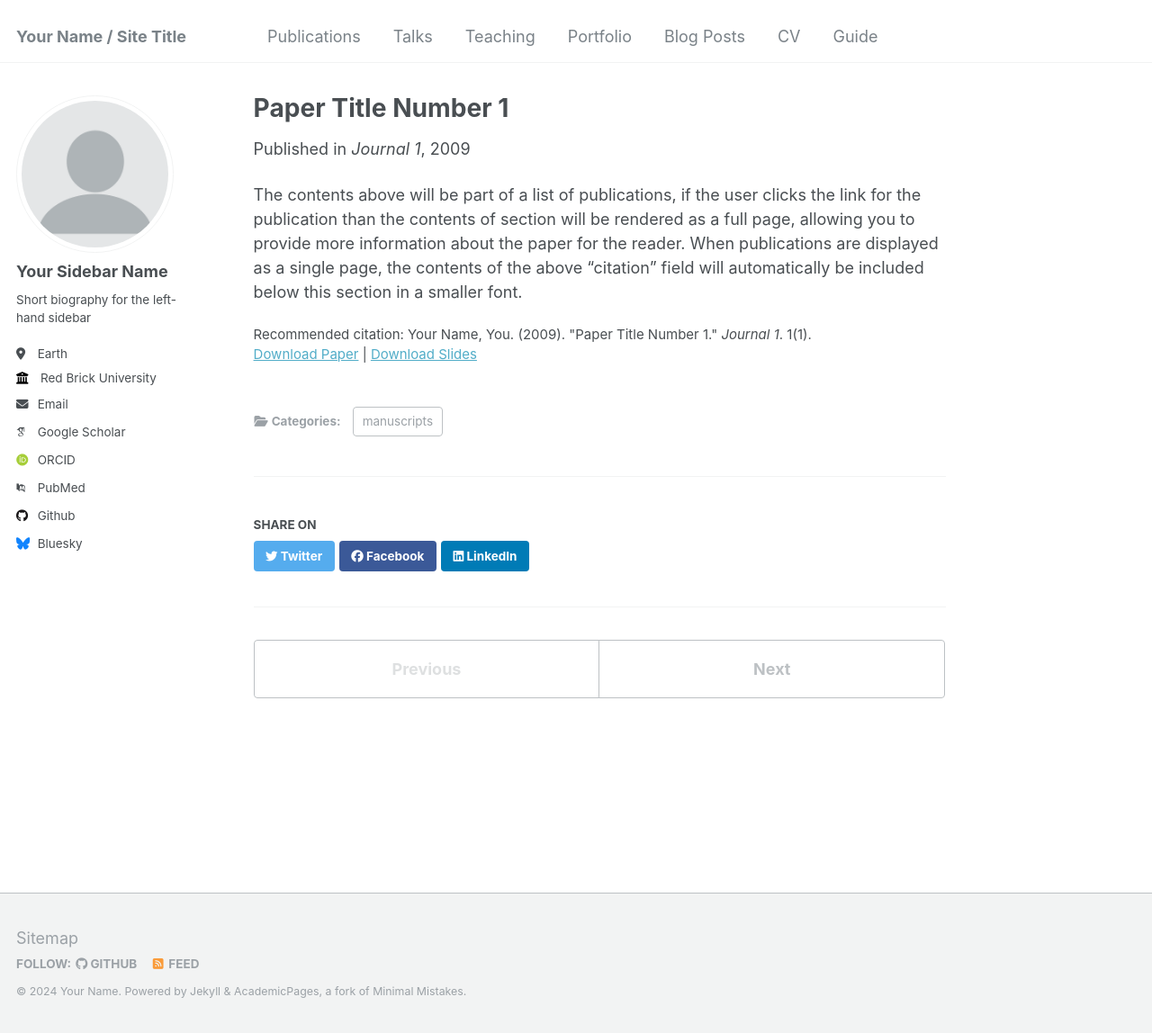
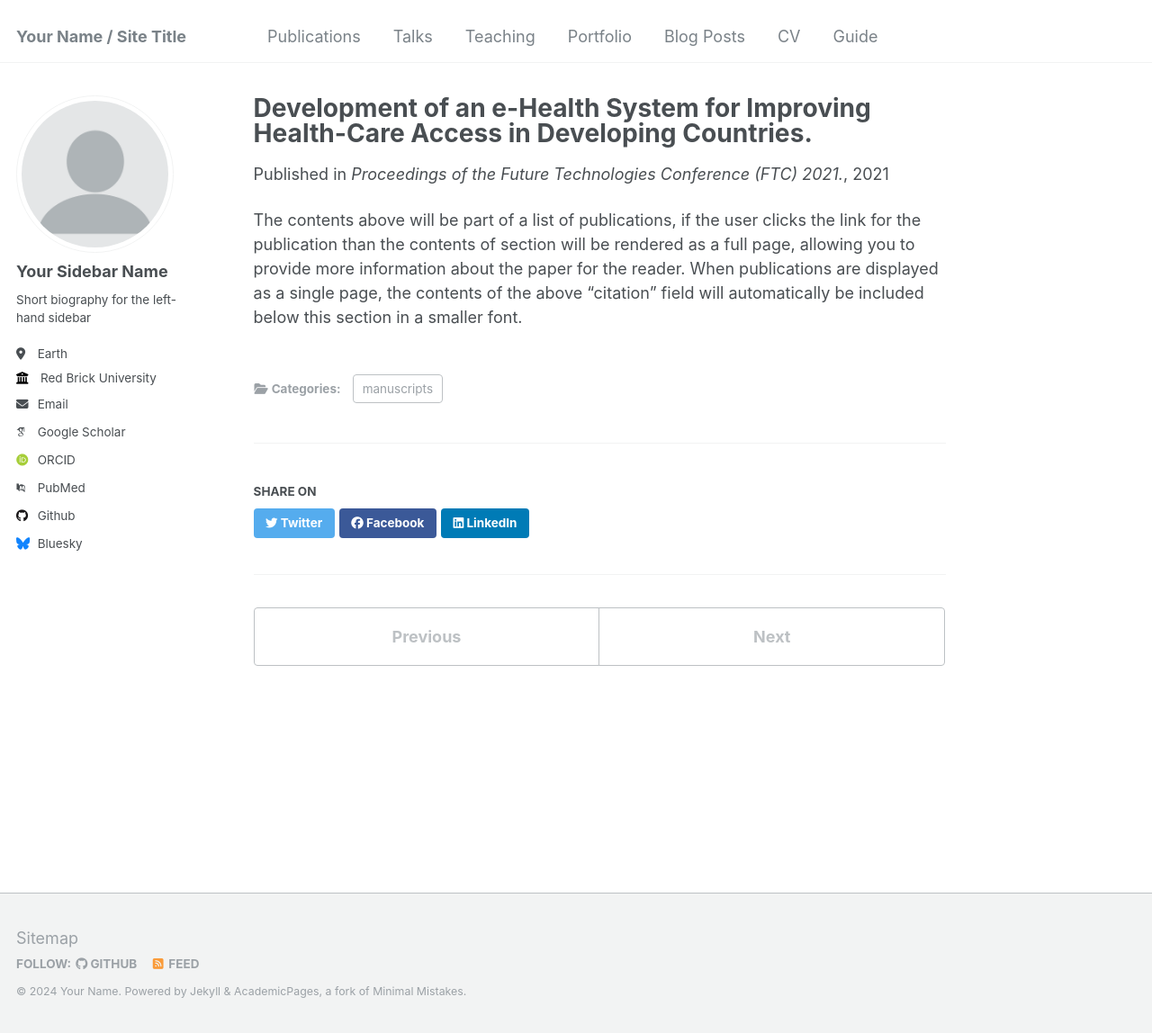
Before and after one commit to Imanirakiza/Imanirakiza.github.io, a Jekyll site: the page built from _publications/2009-10-01-paper-title-number-1.md, in a window 1280 px wide and 1148 px high. Shown: the whole window at 90% size. Built offline with Jekyll 4.4.1, drawn with Linux system fonts in a browser that asks for light colours; some web fonts are replaced.

Commit message:
Update paper_1.md

```diff
--- a/_publications/2009-10-01-paper-title-number-1.md
+++ b/_publications/2009-10-01-paper-title-number-1.md
@@ -1,14 +1,13 @@
 ---
-title: "Paper Title Number 1"
+title: "Development of an e-Health System for Improving Health-Care Access in Developing Countries."
 collection: publications
 category: manuscripts
-permalink: /publication/2009-10-01-paper-title-number-1
+permalink: /publication/paper_1
 excerpt: 'This paper is about the number 1. The number 2 is left for future work.'
-date: 2009-10-01
-venue: 'Journal 1'
-slidesurl: 'http://academicpages.github.io/files/slides1.pdf'
-paperurl: 'http://academicpages.github.io/files/paper1.pdf'
-citation: 'Your Name, You. (2009). &quot;Paper Title Number 1.&quot; <i>Journal 1</i>. 1(1).'
+date: November 2021
+venue: 'Proceedings of the Future Technologies Conference (FTC) 2021.'
+paperurl: '(https://www.researchgate.net/publication/355914370_Development_of_an_e-Health_System_for_Improving_Health-Care_Access_in_Developing_Countries)'
+
 ---
 
 The contents above will be part of a list of publications, if the user clicks the link for the publication than the contents of section will be rendered as a full page, allowing you to provide more information about the paper for the reader. When publications are displayed as a single page, the contents of the above "citation" field will automatically be included below this section in a smaller font.
```
